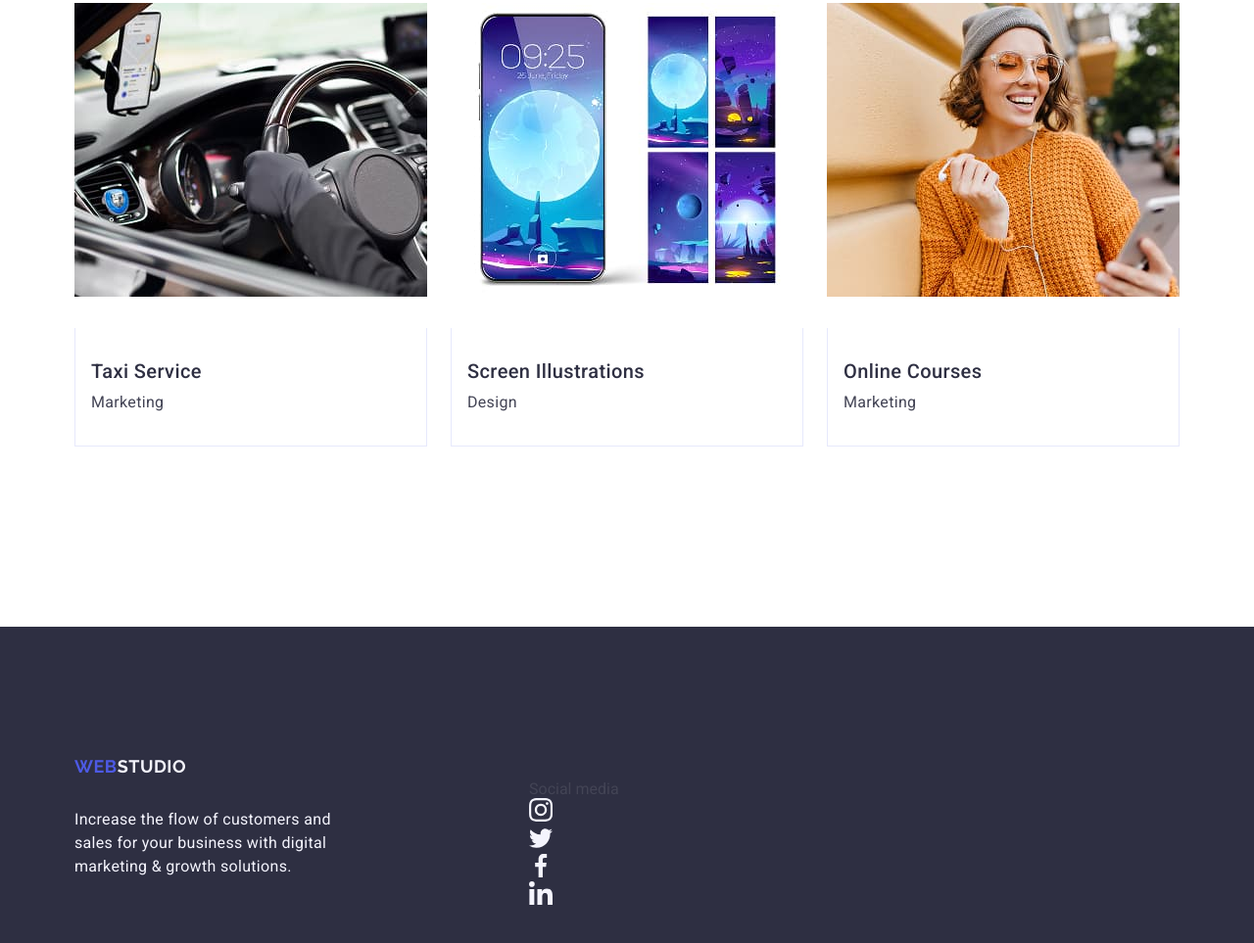
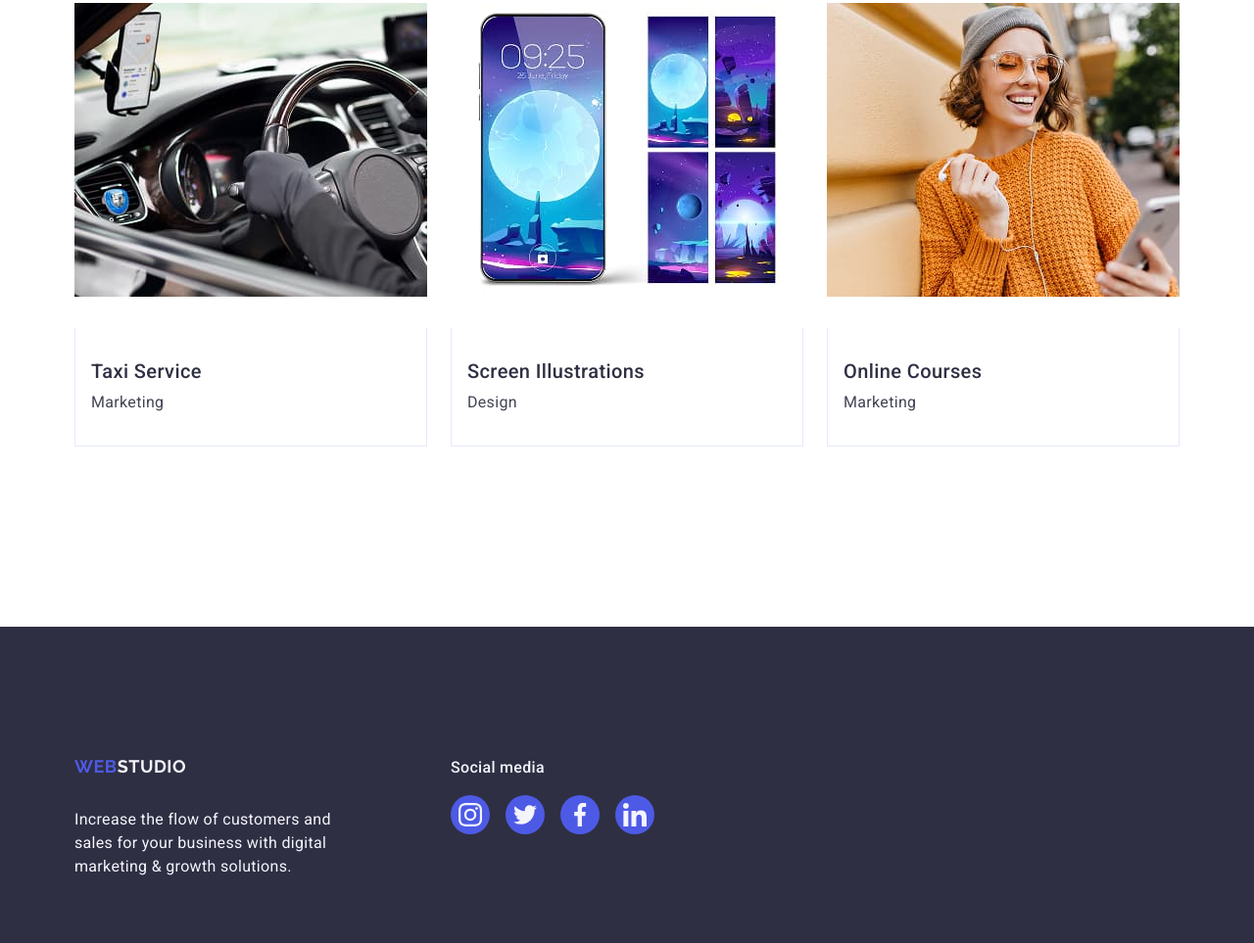
Before and after one commit to sviatletsiuk-blip/goit-markup-hw-04, a plain HTML site: page index.html in a window 1280 px wide. Shown: the part 2991-3954 px from the top of the page at 98% size. Drawn offline with nearby package versions, Linux system fonts and the light colour scheme.

```diff
--- a/css/styles.css
+++ b/css/styles.css
@@ -488,6 +488,15 @@ width: calc((100% - 72px) / 4);
     position: relative;
 }
 
+.footer-container {
+    display: flex;
+    align-items: baseline;
+}
+
+.footer-info {
+    margin-right: 120px;
+}
+
 .footer-logo {
     display: inline-block;
     margin-bottom: 16px;
@@ -514,19 +523,43 @@ width: calc((100% - 72px) / 4);
     color: var(--footer-text-color);
 }
 
-  .footer-media{
-    transform: translate(540px, -132px);
-    max-width: 208px;
-    position: absolute;
+.footer-media-text {
+    font-weight: 500;
+    font-size: 16px;
+    line-height: 1.5;
+    letter-spacing: 0.02em;
+    color: var(--footer-text-color);
+    margin-bottom: 16px;
 }
 
-.footer-media-text{
+.footer-media-list {
+    display: flex;
+    gap: 16px;
 }
 
-.footer-media-list{
+.footer-media-item {
+    width: 40px;
+    height: 40px;
 }
 
-.footer-media-item{
+.footer-media-link {
+    width: 100%;
+    height: 100%;
+    background-color: var(--accent-color);
+    border-radius: 50%;
+    display: flex;
+    align-items: center;
+    justify-content: center;
+    transition: background-color 250ms cubic-bezier(0.4, 0, 0.2, 1);
+}
 
+.footer-media-link:hover,
+.footer-media-link:focus {
+    background-color: #31d0aa;
 }
+
+.footer-media-icon {
+    fill: var(--footer-text-color);
+}
+
 /* ----------FOOTER---------- */
--- a/index.html
+++ b/index.html
@@ -330,7 +330,8 @@
     </main>
     <!-- ----------FOOTER---------- -->
     <footer class="footer">
-        <div class="container">
+        <div class="container footer-container">
+            <div class="footer-info">
         <a class="footer-logo" href="./index.html">Web<span class="footer-logo-span">Studio</span></a>
         <p class="footer-text">Increase the flow of customers and sales for your business with digital marketing &
             growth
@@ -340,23 +341,35 @@
                 <p class="footer-media-text">Social media</p>
                 <ul class="footer-media-list">
                     <li class="footer-media-item">
-                <svg class="team-icon" width="24" height="24">
+                        <a href="#" class="footer-media-link">
+                            <svg class="footer-media-icon" width="24" height="24">
                                 <use href="./images/icons.svg#icon-instagram"></use>
                             </svg>
+                        </a>
                     </li>
-             <li class="footer-media-item"><svg class="team-icon" width="24" height="24">
+                    <li class="footer-media-item">
+                        <a href="#" class="footer-media-link">
+                            <svg class="footer-media-icon" width="24" height="24">
                                 <use href="./images/icons.svg#icon-twitter"></use>
                             </svg>
+                        </a>
                     </li>
-            <li class="footer-media-item"><svg class="team-icon" width="24" height="24">
+                    <li class="footer-media-item">
+                        <a href="#" class="footer-media-link">
+                            <svg class="footer-media-icon" width="24" height="24">
                                 <use href="./images/icons.svg#icon-facebook-1"></use>
                             </svg>
+                        </a>
                     </li>
-            <li class="footer-media-item"><svg class="team-icon" width="24" height="24">
+                    <li class="footer-media-item">
+                        <a href="#" class="footer-media-link">
+                            <svg class="footer-media-icon" width="24" height="24">
                                 <use href="./images/icons.svg#icon-linkedin-1"></use>
                             </svg>
+                        </a>
                     </li>
                 </ul>
+            </div>
             </div>
             </footer>
     <!-- ----------FOOTER---------- -->
```
Lines whose indentation alone changed are shown as unchanged.
